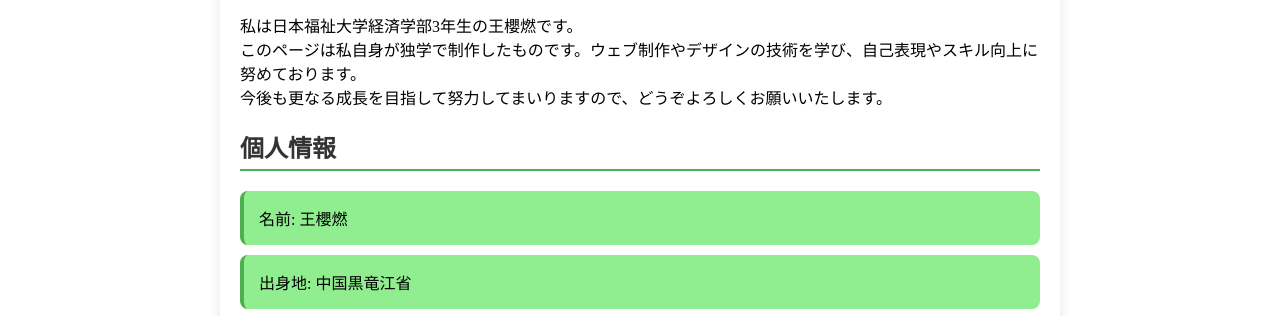
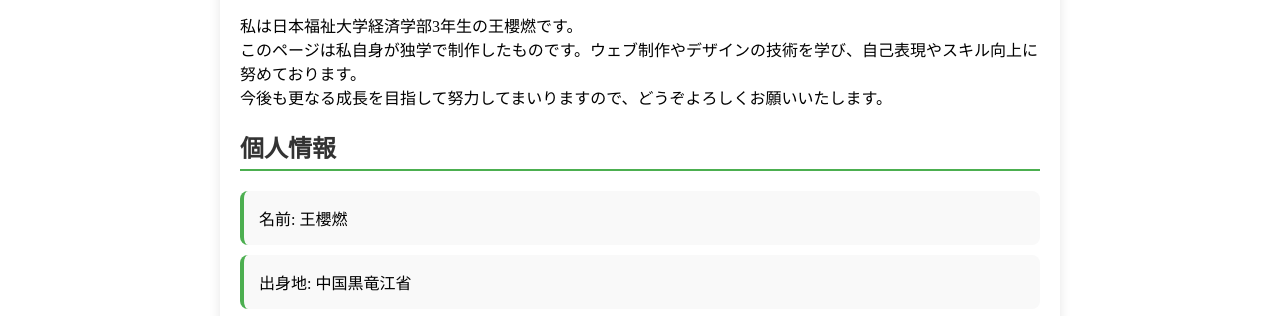
Before and after one commit to EHZ123/TEXT, a plain HTML site: page index.html in a window 1280 px wide. Shown: the part 444-760 px from the top of the page. Drawn offline with Linux system fonts and the light colour scheme.

Commit message:
Update index.html

```diff
--- a/index.html
+++ b/index.html
@@ -38,7 +38,7 @@
 h2, h3 {color: #333;border-bottom: 2px solid #4CAF50;padding-bottom: 5px;font-weight: bold;}
 
 ul{list-style-type: none;padding: 0;}
-ul li {background-color: #90EE90;margin: 10px 0;padding: 15px;border-radius: 8px;
+ul li {background-color: #f9f9f9;margin: 10px 0;padding: 15px;border-radius: 8px;
 border-left: 4px solid #4CAF50;transition: transform 0.3s ease, box-shadow 0.3s ease;}
 ul li:hover{transform: translateX(5px);box-shadow: 0 4px 8px rgba(0, 0, 0, 0.1);}
 
```
